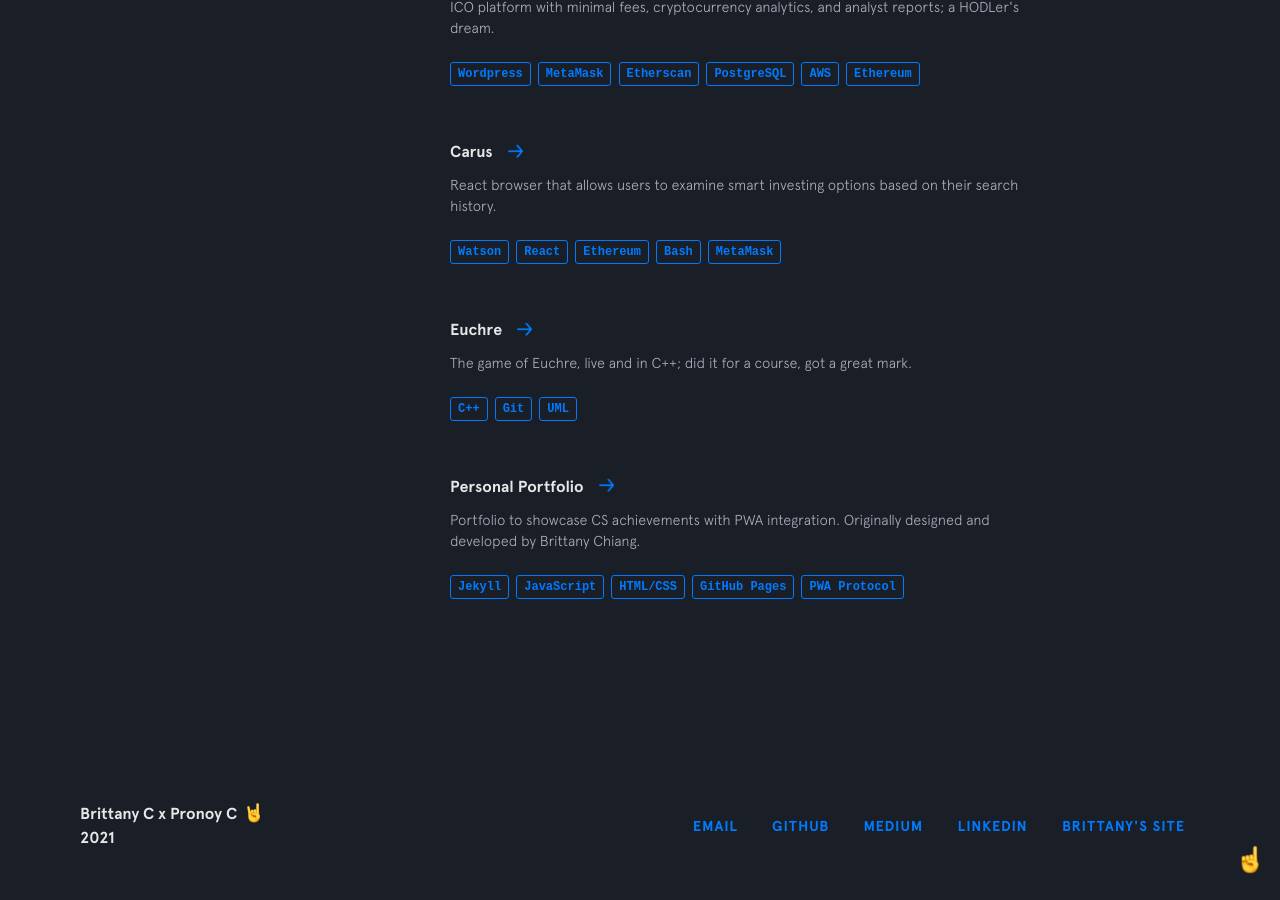
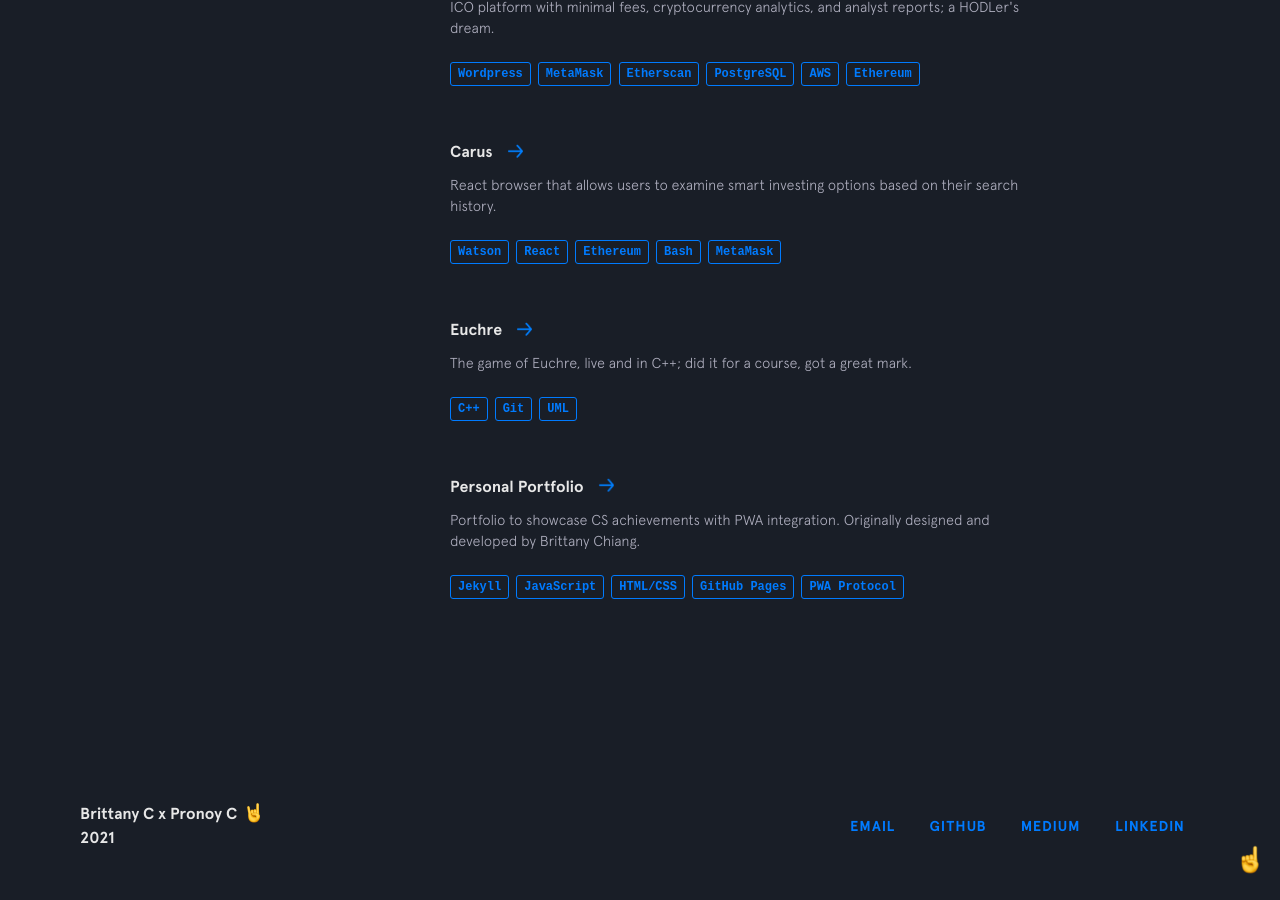
Before and after one commit to PronoyC/pronoyc.github.io, a Jekyll site: the page built from index.html, in a window 1280 px wide and 900 px high, scrolled down 3607 px. Built offline with Jekyll 4.4.1, drawn with Linux system fonts in a browser that asks for light colours; nearby versions of some CDN libraries.

Commit message:
Update _config.yml

```diff
--- a/_config.yml
+++ b/_config.yml
@@ -17,8 +17,6 @@ social:
     url: https://medium.com/@pronoyc
   - title: linkedin
     url: https://www.linkedin.com/in/pronoyc/
-  - title: brittany's site
-    url: https://bchiang7.github.io/
 
 # Build settings
 markdown: kramdown
```
